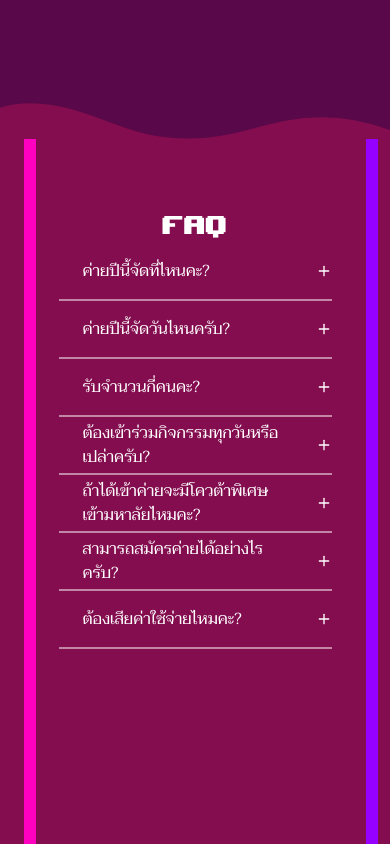
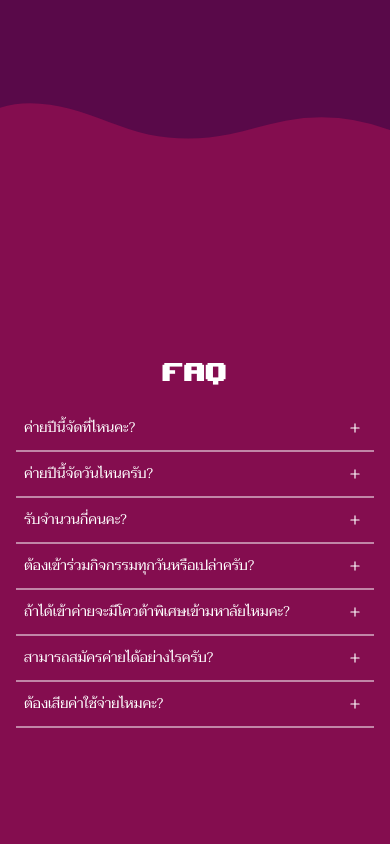
Before and after one commit to cpe-kmutt-student/comcamp33, a Next.js app: page /home in a window 390 px wide. Shown: the part 5080-5924 px from the top of the page. Built offline with nearby package versions, Linux system fonts and the light colour scheme.

Commit message:
fix responsive

```diff
--- a/src/components/homepage/faq/index.js
+++ b/src/components/homepage/faq/index.js
@@ -4,7 +4,6 @@ import { Data } from './faq-question'
 import { FiPlus, FiMinus } from 'react-icons/fi';
 import { Fragment } from "react";
 const Faqs = () => {
-
     const [clicked, setClicked] = useState(false);
     const toggle = index => {
       if (clicked === index) {
@@ -13,43 +12,36 @@ const Faqs = () => {
       }
       setClicked(index);
     };
-
     return (
-
-    <div className="mim-w-full justify-center pb-6 relative h-[93vh]">
-      <section data-aos="slide-right" className="text-white pt-16 lg:pt-14 flex justify-center text-center font-pixel text-4xl sm:text-5xl md:text-5xl lg:text-6xl cursor-default">
-        FAQ
-      </section>
-      <div className="w-[70%] z-10 mx-auto">
+      <div className="h-full flex flex-row">
+        <div className="hidden h-full sm:flex flex-row w-[70px] justify-center lg:w-[120px]">
+          <div className="hidden sm:block w-[20px] bg-[#FF00C0] shadow-lg shadow-[#FF00C0]"> </div>
+          <div className="hidden lg:block w-[20px] bg-[#9600FF] shadow-lg shadow-[#9600FF] ml-[20px]"> </div>
+        </div>
+        <div className="bg-white-700 w-full h-full flex flex-col justify-center">
+          <div className="font-pixel text-white text-center text-4xl sm:text-5xl md:text-5xl lg:text-6xl py-4 sm:py-4 ">FAQ</div>
+          <div className="w-full px-4 mx-auto lg:container">
             {Data.map((item, index) => {
             return (
               <Fragment key={index} className="z-10">
-              <div className=" flex flex-row items-center cursor-pointer bg-transparent hover:bg-pink-600/50 text-white transition-all duration-300 ease-linear border-white/50 border-b-2 md:text-xl z-10" onClick={() => toggle(index)} key={index}>
-                <div data-aos="fade-up" className="pl-6 pr-4 z-10 w-[90%]" >{item.question}</div>
-                <span className=" py-5 px-4 z-10 cursor-pointer w-[10%]">{clicked === index ? <FiMinus /> : <FiPlus />}</span>
+                <div className=" flex flex-row justify-between text-sm sm:text-xl lg:text-2xl xl:text-4xl  cursor-pointer bg-transparent hover:bg-pink-600/50 text-white transition-all duration-300 ease-linear border-white/50 border-b-2" onClick={() => toggle(index)} key={index}>
+                  <div className=" py-3 px-2 sm:p-5 lg:p-6" >{item.question}</div>
+                  <span className="flex items-center px-3 sm:p-5 lg:p-6">{clicked === index ? <FiMinus /> : <FiPlus />}</span>
                 </div>
+                {clicked === index ? (
 
-              {clicked === index ? (
-                <div className="z-10">
-                  <div className="text-[#840D4F] p-4 pl-6 bg-white md:text-xl z-10">{item.answer}</div>
-                </div>
+                    <div className="px-2 py-3 text-sm sm:text-xl sm:px-5 sm:py-4 lg:p-6 lg:text-2xl xl:text-4xl  text-[#840D4F] bg-white/90 hover:bg-white transition-all duration-300 ease-linear cursor-default">{item.answer}</div>
                 ) : null}
               </Fragment>
             )
           })}
           </div>
-      <div className="absolute w-screen h-full top-0 flex justify-between z-0 md:px-[6vw] sm:px-[4vw] lg:px-[6vw] px-[3vw]">
-        <div className="flex space-x-3">
-          <div className="h-full w-3 bg-[#9600FF] hidden sm:block md:block lg:block" />
-          <div className="h-full w-3 bg-[#FF00C0]" />
         </div>
-        <div className="flex space-x-3">
-          <div className="h-full w-3 bg-[#FF00C0] hidden sm:block md:block lg:block" />
-          <div className="h-full w-3 bg-[#9600FF]" />
+        <div className="hidden h-full sm:flex flex-row w-[70px] justify-center lg:w-[120px]">
+          <div className="hidden sm:block w-[20px] bg-[#9600FF] shadow-lg shadow-[#9600FF]"> </div>
+          <div className="hidden lg:block w-[20px] bg-[#FF00C0] shadow-lg shadow-[#FF00C0] ml-[20px]"> </div>
         </div>
       </div>
-    </div>
-
     );
   };
 
```
Lines whose indentation alone changed are shown as unchanged.
